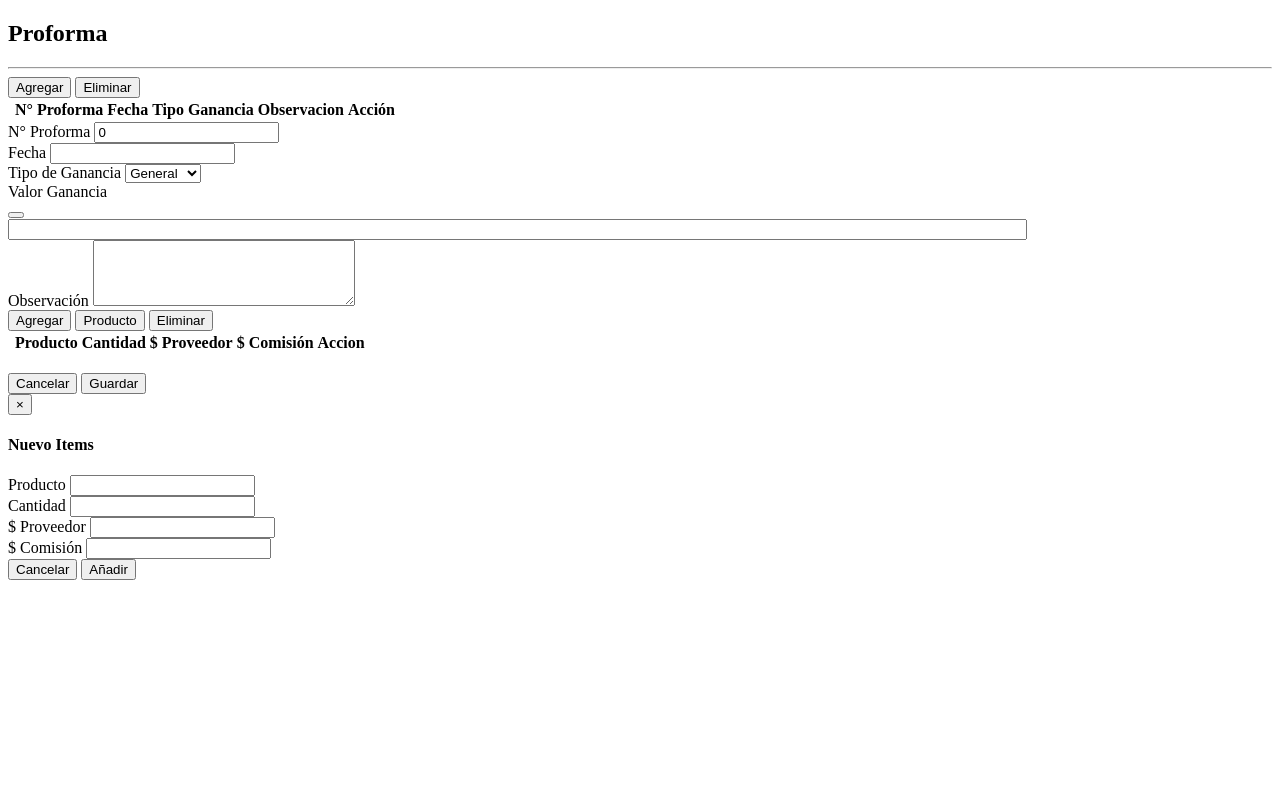
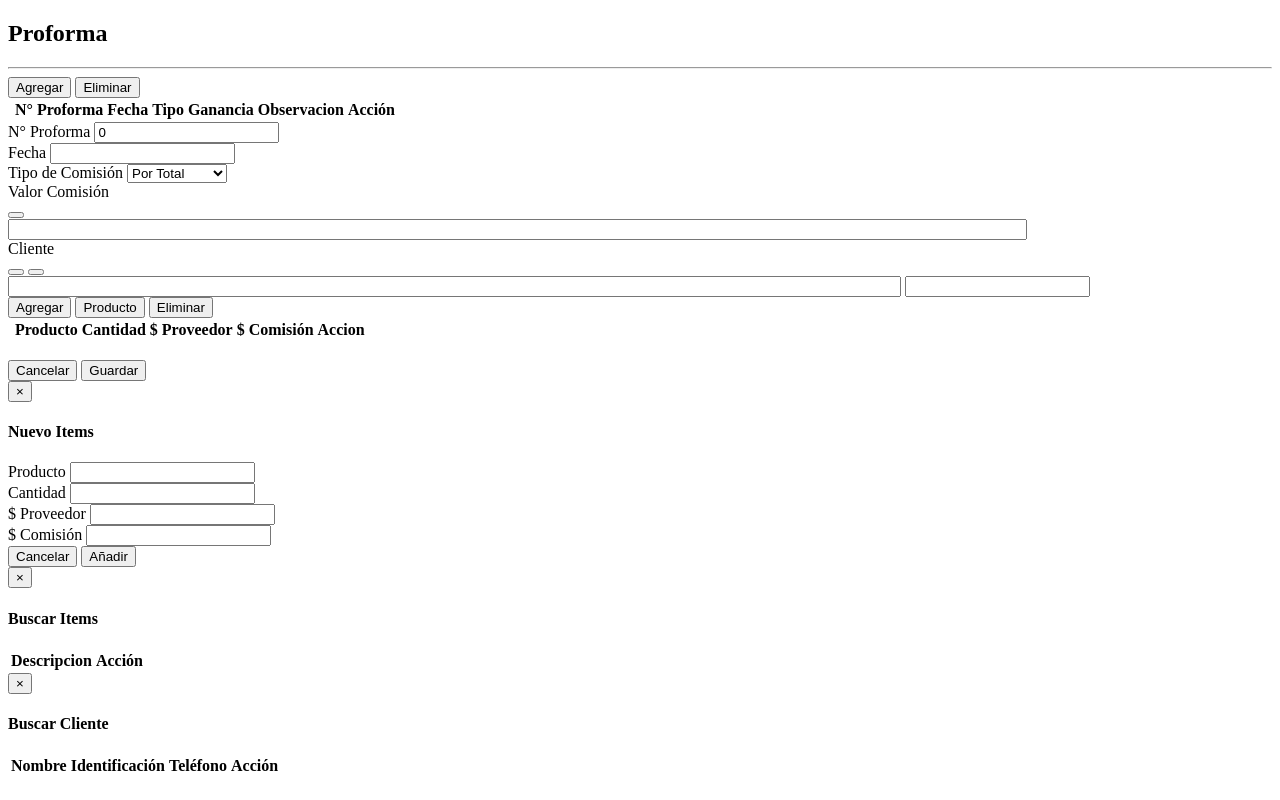
Before and after one commit to kebryansg/BrauPeComp, a PHP site: page /MVC/View/Proform/proforma.php in a window 1280 px wide. Run offline with PHP 8.4, Linux system fonts and the light colour scheme; lists and menus that the app fills with data are empty.

Commit message:
Proforma (Falta) - New Cliente - Save Proforma - Generar Img

```diff
--- a/MVC/View/Proform/proforma.php
+++ b/MVC/View/Proform/proforma.php
@@ -48,20 +48,20 @@
                 </div>
                 <div class="col-md-3">
                     <div class="form-group">
-                        <label for="" class="control-label">Tipo de Ganancia</label>
+                        <label for="" class="control-label">Tipo de Comisión</label>
                         <select name="estado" class="form-control" required>
-                            <option value="GEN">General</option>
-                            <option value="PROD">Producto</option>
+                            <option value="GEN">Por Total</option>
+                            <option value="PROD">Por Producto</option>
                         </select>
                     </div>
                     <div class="form-group">
-                        <label for="" class="control-label">Valor Ganancia</label>
+                        <label for="" class="control-label">Valor Comisión</label>
                         <div class="row">
                             <div class="col-md-12">
                                 <div class="pull-right">
                                     <button type="button" class="btn btn-success"><i class="fa fa-refresh"></i></button>
                                 </div>
-                                <input name="fecha" type="text" class="form-control" style="width: 80%;" required>
+                                <input name="comision" type="text" class="form-control" required data-inputmask="'alias': 'numeric', 'groupSeparator': ',', 'autoGroup': true, 'digits': 2, 'digitsOptional': false,  'placeholder': '0'" style="text-align: right;width: 80%;">
 
                             </div>
 
@@ -71,9 +71,24 @@
                 </div>
                 <div class="col-md-4">
                     <div class="form-group">
+                        <label for="" class="control-label">Cliente</label>
+                        <div class="row">
+                            <div class="col-md-12">
+                                <div class="pull-right">
+                                    <button type="button" data-toggle="modal" data-target="#modal-find-cliente" class="btn btn-primary"><i class="fa fa-search"></i> </button>
+                                    <button type="button" class="btn btn-success"><i class="fa fa-plus"></i> </button>
+                                </div>
+                                <input type="text" nombres class="form-control" style="width: 70%;" readonly>
+                                <input type="text" class="hidden" name="cliente">
+
+                            </div>
+                        </div>
+
+                    </div>
+                    <!--<div class="form-group">
                         <label for="" class="control-label">Observación</label>
                         <textarea class="form-control" name="observacion" cols="30" rows="4"></textarea>
-                    </div>
+                    </div>-->
                 </div>
             </div>
             <div class="row">
@@ -100,7 +115,7 @@
                                 <th data-field="cantidad" class="col-md-2" >Cantidad</th>
                                 <th data-field="precioProveedor" class="col-md-2"  >$ Proveedor</th>
                                 <th data-field="precioComision" class="col-md-2" >$ Comisión</th>
-                                <th data-field="accion" class="col-md-1" data-align="center" data-formatter="defaultAccion" >Accion</th>
+                                <th data-field="accion" class="col-md-1" data-align="center" data-formatter="defaultAccion" data-events="editAccion" >Accion</th>
                             </tr>
                         </thead>
                     </table>
@@ -148,11 +163,11 @@
                             <div class="col-md-6">
                                 <div class="form-group">
                                     <label for="" class="control-label">$ Proveedor</label>
-                                    <input name="precioProveedor" type="text" class="form-control" required data-inputmask="'alias': 'numeric', 'groupSeparator': ',', 'autoGroup': true, 'digits': 2, 'digitsOptional': false, 'prefix': '$ ', 'placeholder': '0'" style="text-align: right;">
+                                    <input name="precioProveedor" type="text" class="form-control" required data-inputmask="'alias': 'numeric', 'groupSeparator': ',', 'autoGroup': true, 'digits': 2, 'digitsOptional': false,  'placeholder': '0'" style="text-align: right;">
                                 </div>
                                 <div class="form-group">
                                     <label for="" class="control-label">$ Comisión</label>
-                                    <input name="precioComision" type="text" class="form-control" required data-inputmask="'alias': 'numeric', 'groupSeparator': ',', 'autoGroup': true, 'digits': 2, 'digitsOptional': false, 'prefix': '$ ', 'placeholder': '0'" style="text-align: right;">
+                                    <input name="precioComision" type="text" class="form-control" required data-inputmask="'alias': 'numeric', 'groupSeparator': ',', 'autoGroup': true, 'digits': 2, 'digitsOptional': false, 'placeholder': '0'" style="text-align: right;">
                                 </div>
                             </div>
                         </div>
@@ -172,6 +187,65 @@
         </div>
     </div>
 
+    <div id="modal-find" class="modal fade"   >
+        <div class="modal-dialog">
+            <div class="modal-content">
+                <div class="modal-header">
+                    <button type="button" class="close" data-dismiss="modal">&times;</button>
+                    <h4 class="modal-title">
+                        <i class="fa fa-search" aria-hidden="true"></i>
+                        Buscar Items
+                    </h4>
+                </div>
+                <div class="modal-body">
+                    <table
+                        find
+                        data-ajax="loadProducto"
+                        >
+                        <thead>
+                            <tr>
+                                <th data-field="descripcion">Descripcion</th>
+                                <th data-formatter="AccSeleccion" data-events="event_find" class="col-md-1" data-align="center">Acción</th>
+                            </tr>
+                        </thead>
+                    </table>
+
+
+                </div>
+            </div>
+        </div>
+    </div>
+    <div id="modal-find-cliente" class="modal fade"   >
+        <div class="modal-dialog modal-lg">
+            <div class="modal-content">
+                <div class="modal-header">
+                    <button type="button" class="close" data-dismiss="modal">&times;</button>
+                    <h4 class="modal-title">
+                        <i class="fa fa-search" aria-hidden="true"></i>
+                        Buscar Cliente
+                    </h4>
+                </div>
+                <div class="modal-body">
+                    <table
+                        find
+                        data-ajax="loadCliente"
+                        >
+                        <thead>
+                            <tr>
+                                <th data-field="nombres">Nombre</th>
+                                <th data-field="identificacion">Identificación</th>
+                                <th data-field="telefono">Teléfono</th>
+                                <th data-formatter="AccSeleccion" data-events="event_find_cliente" class="col-md-1" data-align="center">Acción</th>
+                            </tr>
+                        </thead>
+                    </table>
+
+
+                </div>
+            </div>
+        </div>
+    </div>
+
 </section>
 
 <script src="resource/View/Proform/proforma.js" type="text/javascript"></script>
--- a/resource/View/Proform/proforma.js
+++ b/resource/View/Proform/proforma.js
@@ -1,6 +1,44 @@
+window.event_find = {
+    'click button[select]': function (e, value, row, index) {
+        datos = [];
+        ids = $("#detalleProforma").bootstrapTable("getData").map(function (rw) {
+            return rw.id;
+        });
+        if ($.inArray(row.id, ids) < 0) {
+            $("#detalleProforma").bootstrapTable("append", {
+                id: row.id,
+                producto: row.descripcion,
+                cantidad: 1,
+                precioProveedor: 0,
+                precioComision: 0
+            });
+        }
+        $("#modal-find").modal("hide");
+    }
+};
+window.event_find_cliente = {
+    'click button[select]': function (e, value, row, index) {
+        $("input[nombres]").val(row.nombres);
+        $("input[name='cliente']").val(row.id);
+        $("#modal-find-cliente").modal("hide");
+
+    }
+};
+window.editAccion = {
+    'click button[edit]': function (e, value, row, index) {
+        edit(row, index);
+    }
+};
 $(function () {
     $("table[init]").bootstrapTable(TablePaginationDefault);
+    $("table[find]").bootstrapTable($.extend({}, TablePaginationDefault, {
+        height: 300
+    }));
+
+
     $("input[data-inputmask]").inputmask();
+
+
 
 
     $("table[detalle]").bootstrapTable({
@@ -8,22 +46,35 @@ $(function () {
         height: 300
     });
 
-    /*$("button[addTable]").click(function(e){
-        table = $(this).attr("data-target");
-        datos= {
-            producto: "",
-            cantidad: 1,
-            precioProveedor: 0,
-            precioComision: 0
-        };
-        $(table).bootstrapTable("append",datos);
-    });*/
+    $(document).on("reset", "form[local]", function (e) {
+        $(this).removeData("index");
+        $(this).removeData("id");
+        $("#modal-new").modal("hide");
+    });
 
-    $("form[local]").submit(function(e){
+    $("#modal-new").on({
+        'hidden.bs.modal': function (e) {
+            $("#modal-new form[local]").trigger("reset");
+        }
+    });
+
+    $("form[local]").submit(function (e) {
         e.preventDefault();
         tb = $(this).attr("data-tb");
         datos = JSON.parse($(this).serializeObject());
-        $(tb).bootstrapTable("append", datos);
+
+        /*console.log($(this).data("index"));
+         console.log($.isNumeric($(this).data("index")));*/
+
+        if ($.isNumeric($(this).data("index"))) {
+            $(tb).bootstrapTable("updateRow", {
+                index: $(this).data("index"),
+                row: datos
+            });
+        } else {
+            $(tb).bootstrapTable("append", datos);
+
+        }
         $(this).trigger("reset");
     });
 
@@ -31,6 +82,23 @@ $(function () {
     $("button[name='btn_add']").click();
 });
 
-function defaultAccion(){
-    return '<button edit type="button" class="btn btn-sm btn-info"> <i class="fa fa-edit"></i> </button>';
+function edit(datos, index) {
+    $("form[local]").data("index", index);
+    $("form[local]").data("id", datos.id);
+    for (var clave in datos) {
+        $("form[local] [name='" + clave + "']").val(datos[clave]);
+    }
+
+    /*$("form[local] input[name]").each(function(i, input){
+     name = $(input).attr("name");
+
+     });*/
 }
+
+function defaultAccion() {
+    return '<button edit   data-toggle="modal" data-target="#modal-new" type="button" class="btn btn-sm btn-info"> <i class="fa fa-edit"></i> </button>';
+}
+
+function AccSeleccion() {
+    return '<button select type="button" class="btn btn-sm btn-info"> <i class="fa fa-check"></i> Seleccionar </button>';
+}
```
